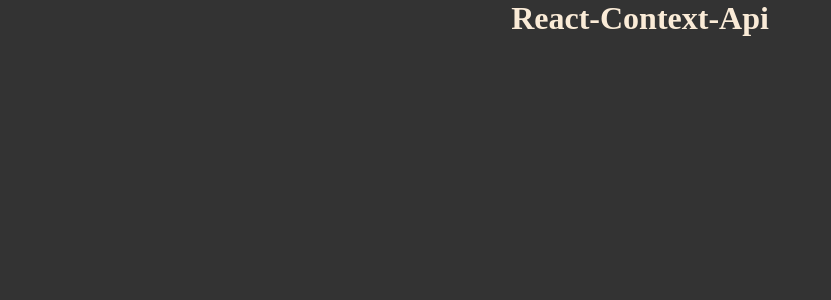
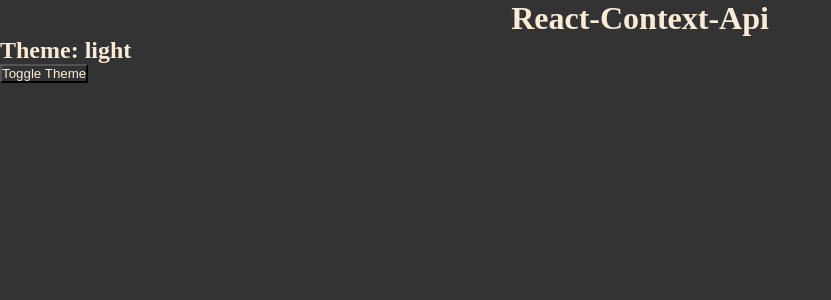
Before and after one commit to nikhildev-webapp/React-Context-API, a React (Vite) app: page / in a window 1280 px wide. Shown: the top 300 px of the page, without its empty margins (0-831 px from the left). Built offline with nearby package versions, Linux system fonts and the light colour scheme.

Commit message:
create the theme context and debug the code using github copilot

```diff
--- a/src/App.jsx
+++ b/src/App.jsx
@@ -1,12 +1,13 @@
 import './App.css'
-import { ThemeContext } from './context/TemeContext'
+import Home from './components/Home'
+
 
 function App() {
 
   return (
     <>
       <h1 style={{ textAlign: 'center' }}>React-Context-Api</h1>
-
+      <Home/>
     </>
   )
 }
--- a/src/components/Home.jsx
+++ b/src/components/Home.jsx
@@ -1,11 +1,11 @@
-import React from 'react'
-
-
+import React, { useContext } from 'react'
+import { ThemeContext } from '../context/ThemeContext'
 const Home = () => {
-
+    const { theme, toggleTheme } = useContext(ThemeContext);
   return (
       <>
-
+          <h2>Theme: {theme}</h2>
+          <button onClick={toggleTheme}>Toggle Theme</button>
     </>
   )
 }
--- a/src/context/TemeContext.jsx
+++ /dev/null
@@ -1,3 +0,0 @@
-import { createContext } from "react";
-
-export const ThemeContext = createContext();
--- /dev/null
+++ b/src/context/ThemeContext.jsx
@@ -0,0 +1,15 @@
+import { createContext, useState } from "react";
+
+export const ThemeContext = createContext();
+export function ThemeProvider({ children }) {
+    const [theme, setTheme] = useState("light");
+    const toggleTheme = () => {
+        setTheme((prev) => (prev === "light" ? "dark" : "light"));
+    };
+
+    return (
+        <ThemeContext.Provider value={{ theme, toggleTheme }}>
+            {children}
+        </ThemeContext.Provider>
+    );
+}
--- a/src/main.jsx
+++ b/src/main.jsx
@@ -2,9 +2,12 @@
 import { createRoot } from 'react-dom/client'
 import App from './App.jsx'
 import './index.css'
+import { ThemeProvider } from './context/ThemeContext.jsx'
 
 createRoot(document.getElementById('root')).render(
   <StrictMode>
-    <App />
+    <ThemeProvider>
+      <App />
+      </ThemeProvider>
   </StrictMode>,
 )
```
